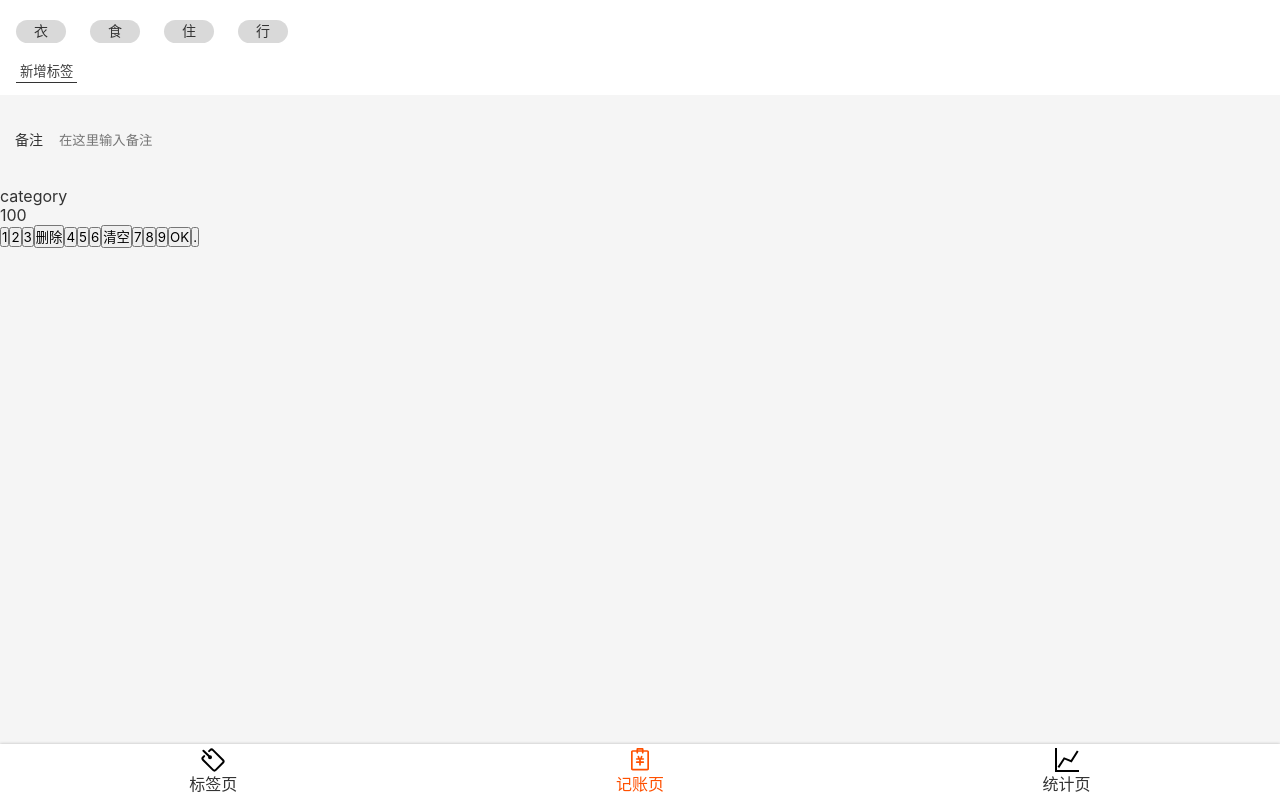
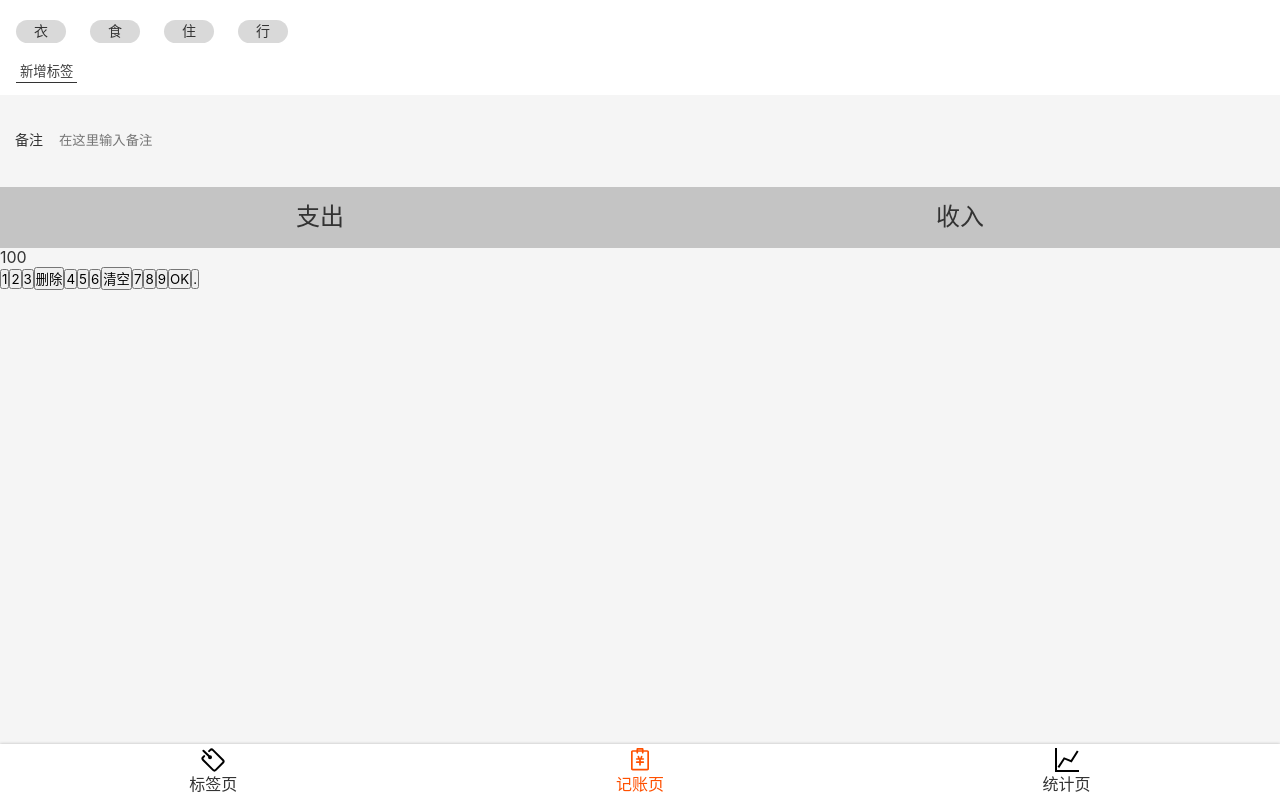
Before and after one commit to dmj1234/React--singo, a React app: page /singo in a window 1280 px wide. Built offline with nearby package versions, Linux system fonts and the light colour scheme.

Commit message:
Singo.tsx 之 类型

```diff
--- a/src/views/Singo.tsx
+++ b/src/views/Singo.tsx
@@ -43,6 +43,28 @@
   }
 `;
 const CategorySection = styled.section`
+    font-size: 24px;
+  >ul{
+    display: flex;
+    background: #c4c4c4;
+    >li {
+      width: 50%;
+      text-align: center;
+      padding: 16px 0;
+      position: relative;
+
+      &.selected::after {
+        content: '';
+        display: block;
+        height: 3px;
+        background: #333;
+        position: absolute;
+        bottom: 0;
+        width: 100%;
+        left: 0;
+      }
+    }
+  }
 `;
 const NumberPadSection = styled.section`
 `;
@@ -68,7 +90,10 @@
                </label>
             </NotesSection>
             <CategorySection>
-                category
+                <ul>
+                    <li>支出</li>
+                    <li>收入</li>
+                </ul>
             </CategorySection>
             <NumberPadSection>
                 <div>100</div>
```
Also changed, not shown: 1 other file (tests, documents, lock files or other folders).
